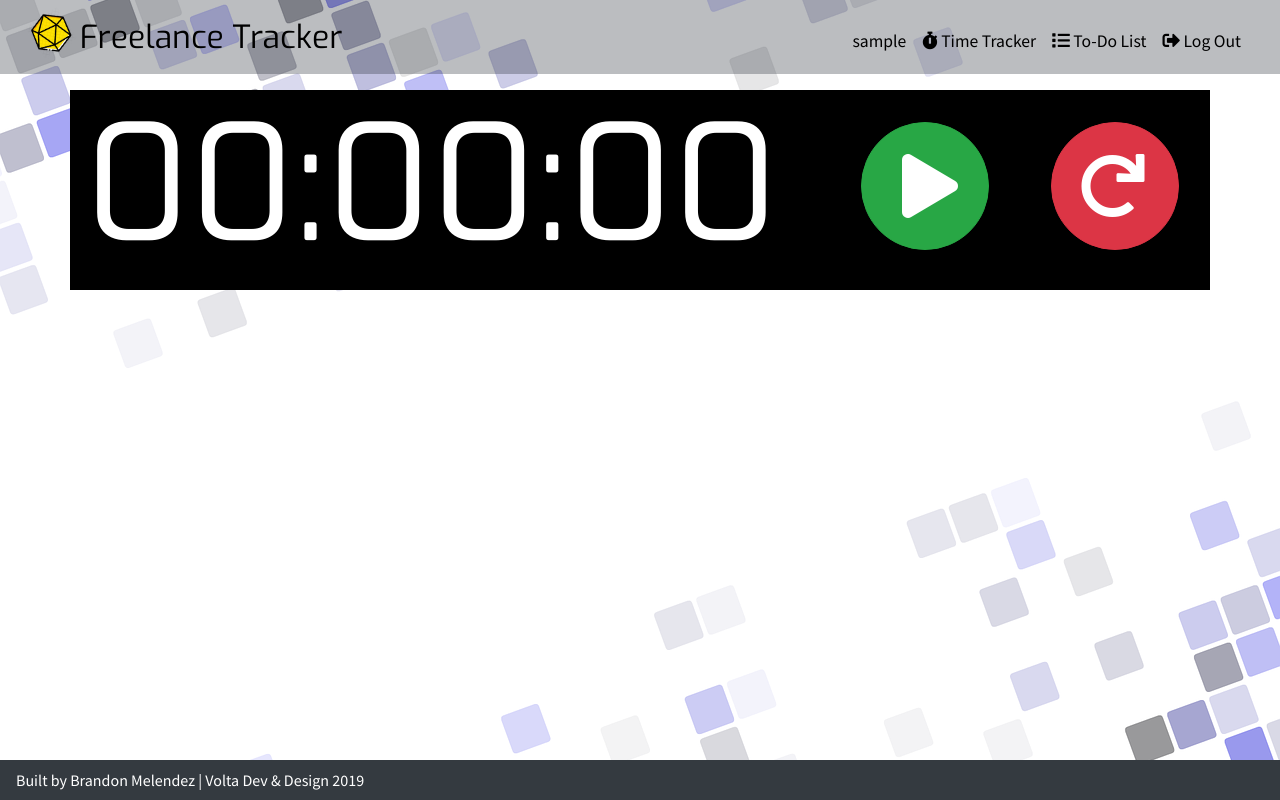
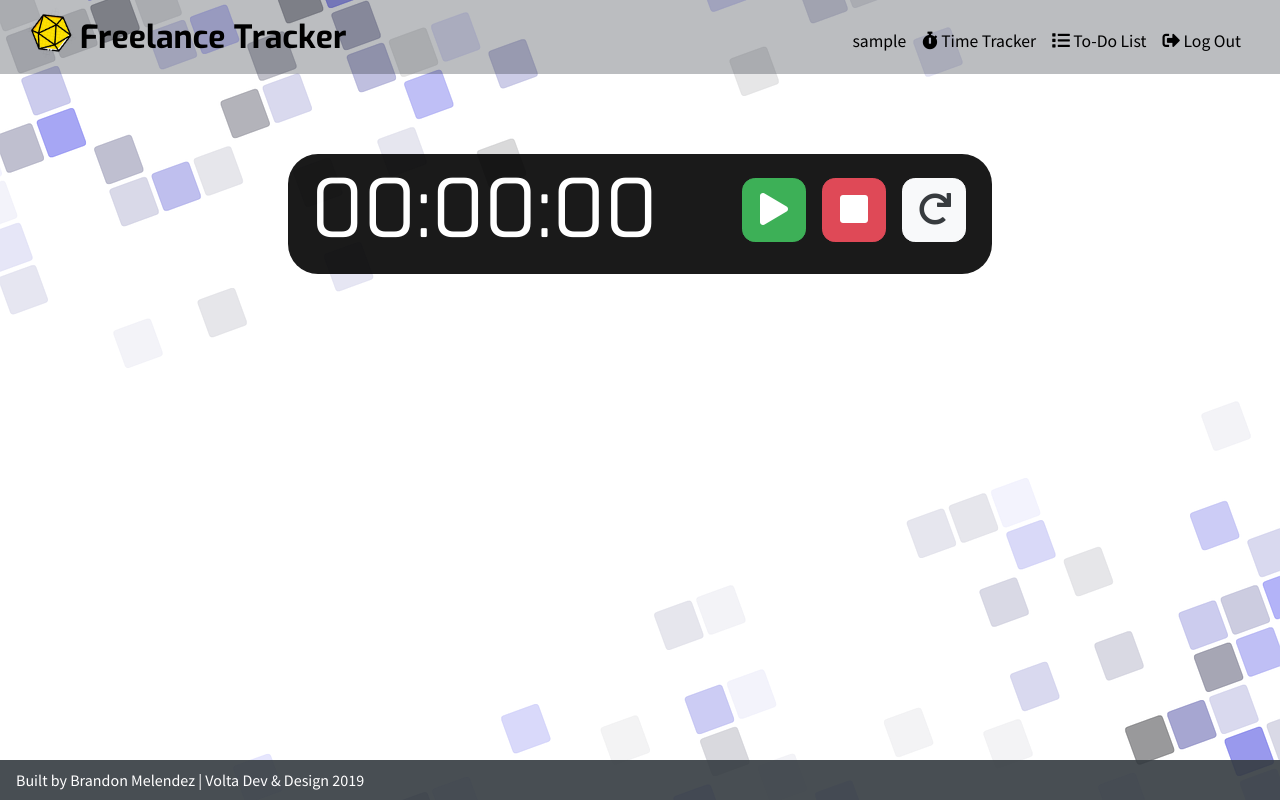
Before and after one commit to uncultivatedrabbit/freelancetracker, a Flask app: page /timetracker in a window 1280 px wide. Run offline with Flask 2, Linux system fonts and the light colour scheme; the visitor is signed in with stand-in values (Sample User, id 1); some libraries are stand-ins or nearby versions.

Commit message:
update UX

```diff
--- a/static/main.js
+++ b/static/main.js
@@ -1,3 +1,13 @@
+document.querySelector("#dropdownMenuButton").addEventListener('click', () => {
+  document.querySelector("#overlay-nav").style.width = "100%";
+})
+
+document.querySelector("#overlay-nav").addEventListener('click', () => {
+  document.querySelector("#overlay-nav").style.width = "0%";
+})
+
+
+
 // tests the registration page to ensure user inputs information correctly
  let username = document.querySelector("#reg-username");
  let password = document.querySelector("#reg-password");
--- a/static/styles.css
+++ b/static/styles.css
@@ -120,7 +120,7 @@ a.nav-link.session-user:hover{
 
 }
 
-.overlay {
+.overlay-img {
   position: absolute;
   top: 0;
   bottom: 0;
@@ -133,7 +133,7 @@ a.nav-link.session-user:hover{
   background-color: black;
 }
 
-.action-image-1:hover .overlay {
+.action-image-1:hover .overlay-img {
   opacity: .9;
 }
 
@@ -177,33 +177,161 @@ button.btn.btn-light.pb-2.bd-highlight.complete-button:hover{
 /* stopwatchstyles */
 .clock-container{
   background-color: black;
+  opacity: 0.9;
   color: white;
+  width: 75%;
+  align-self: center;
+  margin-top: 5em;
+  white-space: nowrap;
+}
+
+.container.clock-container{
+  border-radius: 30px;
 }
 
 #digital-clock{
   font-weight: 400;
-  font-size: 10rem;
+  font-size: 8rem;
 }
 
 #startStop,
-#reset{
-  border-radius: 50%;
-  width: 8em;
-  height: 8em;
-  margin-top: 2em;
+#reset,
+#stop{
+  border-radius: 20%;
+  width: 6em;
+  height: 6em;
+  margin-top: 1.5em;
   text-align: center;
 }
 
 .fa-play,
 .fa-pause,
-.fa-redo{
-  font-size: 4em;
+.fa-redo,
+.fa-stop{
+  font-size: 3em;
 }
 
-.fa-play{
-  margin-left: 10px;
+@media screen and (max-width: 1300px){
+  .clock-container{
+    background-color: black;
+    opacity: 0.9;
+    color: white;
+    width: 55%;
+    align-self: center;
+    margin-top: 5em;
+  }
+
+  .container.clock-container{
+    border-radius: 30px;
+  }
+
+  #digital-clock{
+    font-weight: 400;
+    font-size: 5rem;
+  }
+
+  #startStop,
+  #reset,
+  #stop{
+    border-radius: 20%;
+    width: 4em;
+    height: 4em;
+    margin-top: 1em;
+    text-align: center;
+    margin-right: -1em;
+  }
+
+  button#reset {
+    margin-right: 3px;
+  }
+
+
+  .fa-play,
+  .fa-pause,
+  .fa-redo,
+  .fa-stop{
+    font-size: 2em;
+  }
 }
 
-.fa-redo{
-  margin-right: 5px;
+
+@media screen and (max-width: 1180px){
+  .clock-container{
+    width: 65%;
+
+  }
+
 }
+
+@media screen and (max-width: 1000px){
+  .clock-container{
+    width: 75%;
+  }
+}
+
+@media screen and (max-width: 857px){
+  .clock-container{
+    width: 85%;
+  }
+
+}
+
+@media screen and (max-width: 774px){
+
+
+  .container.clock-container{
+    border-radius: 30px;
+  }
+
+  #digital-clock{
+    font-size: 3rem;
+    margin-top: 3px;
+  }
+
+  #startStop,
+  #reset,
+  #stop{
+    width: 3em;
+    height: 3em;
+    margin-top: 6px;
+  }
+
+
+
+
+  .fa-play,
+  .fa-pause,
+  .fa-redo,
+  .fa-stop{
+    font-size: 1.2em;
+  }
+
+}
+
+@media screen and (max-width: 540px){
+
+  .p-2{
+    align-self: center;
+  }
+
+  .d-flex{
+    flex-direction: column;
+  }
+
+  .clock-container{
+    width: 50%;
+    display: table;
+  }
+
+  button#reset {
+    margin: 0;
+  }
+
+  #startStop,
+  #reset,
+  #stop{
+    text-align: center;
+    margin: 0;
+  }
+
+}
--- a/templates/index.html
+++ b/templates/index.html
@@ -16,7 +16,7 @@
     <div class="col action-image-1">
         <a href="/timetracker">
           <img id="timetracker-img" src="/static/images/alarm-alarm-clock-analog-714701.jpg" alt="timetracker">
-          <div class="overlay">
+          <div class="overlay-img">
             <p class="timetracker-text">Keep track of your hours as you work on freelance projects.</p>
           </div>
         </a>
@@ -24,7 +24,7 @@
     <div class="col action-image-1">
         <a href="/todo">
           <img id="todo-img" src="/static/images/agenda-blank-checklist-3299.jpg" alt="todo list">
-            <div class="overlay">
+            <div class="overlay-img">
               <p class="todo-text" >Write simple to-do lists for daily tasks.</p>
           </div>
         </a>
--- a/templates/layout.html
+++ b/templates/layout.html
@@ -16,32 +16,71 @@
   <body>
     {% if session.user_id %}
     <div id ="inside-page-container">
+
+        <div id="overlay-nav" class="overlay">
+          <a href="javascript:void(0)" class="closebtn">&times;</a>
+          <div class="overlay-content">
+              <a class="nav-link clickable" href="/timetracker"><i class="fas fa-stopwatch"></i> Time Tracker</a>
+              <a class="nav-link clickable" href="/todo"><i class="fas fa-list"></i> To-Do List</a>
+              <a class="nav-link clickable" href="/logout"><i class="fas fa-sign-out-alt"></i> Log Out</a>
+          </div>
+        </div>
+
+
+
       {% else %}
 
     <div id="page-container">
+        <div id="overlay-nav" class="overlay">
+            <a href="javascript:void(0)" class="closebtn">&times;</a>
+            <div class="overlay-content">
+                <a class="nav-link clickable-2" href="/register"><i class="fas fa-user-plus"></i> Register</a>
+                <a class="nav-link clickable-2" href="/login"><i class="fas fa-sign-in-alt"></i> Log In</a>
+             </div>
+          </div>
       {% endif %}
       <!-- Image and text -->
        <nav class="navbar navbar-light navbar-expand-lg bg-light">
         <div class="container-fluid">
           <a class="navbar-brand" href="/">
             <img id="icon-heading" src="../static/images/geometric_drawing.png" width="40" height="40" class="d-inline-block align-top" alt="geometric shape">
-            Freelance Tracker
+            <strong>Freelance Tracker</strong>
           </a>
           {% if session.user_id %}
-          <ul class="navbar-nav ml-auto mt-2">
+          <ul class="navbar-nav regular ml-auto mt-2">
               <li class="nav-item"><a class="nav-link session-user" href="#">{{session.user_name}}</a></li>
               <li class="nav-item"><a class="nav-link clickable" href="/timetracker"><i class="fas fa-stopwatch"></i> Time Tracker</a></li>
               <li class="nav-item "><a class="nav-link clickable" href="/todo"><i class="fas fa-list"></i> To-Do List</a></li>
               <li class="nav-item"><a class="nav-link clickable" href="/logout"><i class="fas fa-sign-out-alt"></i> Log Out</a></li>
           </ul>
+
+
+          <ul class="navbar-nav mobile signed-in">
+            <div class="dropdown in">
+              <button type="button" class="mobile-button" style="border:none;background:none;"id="dropdownMenuButton" data-toggle="dropdown" aria-haspopup="true" aria-expanded="false">
+                <i class="fas fa-bars"></i>
+              </button>
+            </div>
+            </ul>
+
+
         {% else %}
-          <ul class="navbar-nav ml-auto mt-2">
+          <ul class="navbar-nav regular ml-auto mt-2">
               <li class="nav-item"><a class="nav-link clickable-2" href="/register"><i class="fas fa-user-plus"></i> Register</a></li>
               <li class="nav-item"><a class="nav-link clickable-2" href="/login"><i class="fas fa-sign-in-alt"></i> Log In</a></li>
           </ul>
+          <ul class="navbar-nav mobile signed-out">
+              <div class="dropdown out">
+                <button type="button" class="mobile-button" style="border:none;background:none;"id="dropdownMenuButton" data-toggle="dropdown" aria-haspopup="true" aria-expanded="false">
+                  <i class="fas fa-bars"></i>
+                </button>
+              </div>
+              </ul>
           {% endif %}
         </div>
       </nav>
+
+
 
       {% if get_flashed_messages() %}
       <div class="alert alert-info text-center" role="alert">
@@ -52,7 +91,7 @@
     {% block main %}
     {% endblock %}
 
-    <nav class="navbar  fixed-bottom navbar-dark bg-dark">
+    <nav class="navbar fixed-bottom navbar-dark bg-dark">
         <a class="brand" href="#">Built by Brandon Melendez | Volta Dev & Design 2019</a>
       </nav>
   </div>
--- a/templates/timetracker.html
+++ b/templates/timetracker.html
@@ -3,17 +3,19 @@
 
 {% block main %}
 <div class="container clock-container">
-  <div class="row my-3">
-    <div class="col col-8">
-        <h1 id="digital-clock">00:00:00</h1>
+  <div class="d-flex">
+    <div class=" mr-auto p-2">
+        <h2 id="digital-clock">00:00:00</h2>
     </div>
-    <div class="col col-2">
+    <div class="p-2">
         <button id="startStop" class="btn ml-3 btn-lg btn-success"><i class="fas fa-play"></i></button>
     </div>
-    <div class="col col-2">
-        <button id="reset" class="btn ml-3 btn-lg btn-danger"><i class="fas fa-redo"></i></button>
+    <div class="p-2">
+        <button id="stop" class="btn ml-3 btn-lg btn-danger"><i class="fas fa-stop"></i></button>
     </div>
-
+    <div class="p-2">
+        <button id="reset" class="btn ml-3 btn-lg btn-light"><i class="fas fa-redo"></i></button>
+    </div>
   </div>
 
 
```
Also changed, not shown: static/navigation.css (+90 -0 lines), 2 other files.
